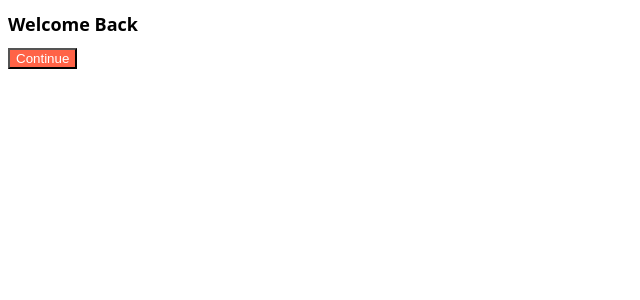
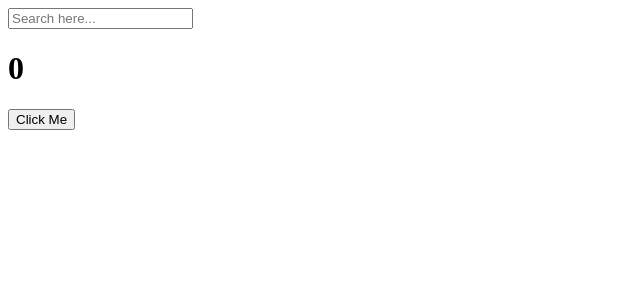
Before and after one commit to DongUk1995/React_App_pra, a React (Create React App) app: page / in a window 1280 px wide. Shown: the top 300 px of the page, without its empty margins (0-640 px from the left). Built offline with nearby package versions, Linux system fonts and the light colour scheme.

Commit message:
useEffect 기능 연습

```diff
--- a/src/App.js
+++ b/src/App.js
@@ -1,12 +1,33 @@
-import Button from "./button";
-import styles from "./app.module.css";
+import { useEffect, useState } from "react";
 function App() {
+  const [counter, setValue] = useState(0);
+  const [keyword, setKeyword] = useState("");
+  const onClick = () => setValue((prev) => prev + 1);
+  const onChange = (event) => setKeyword(event.target.value);
+  useEffect(() => {
+    console.log("I run only once");
+  }, []);
+  useEffect(() => {
+    console.log("I run when 'keyword' changes");
+  }, [keyword]);
+
+  useEffect(() => {
+    console.log("I run when 'counter' changes");
+  }, [counter]);
   return (
     <div>
-      <h1 className={styles.title}> Welcome Back</h1>
-      <Button text={"Continue"} />
+      <input
+        value={keyword}
+        onChange={onChange}
+        type="text"
+        placeholder="Search here..."
+      ></input>
+      <h1>{counter}</h1>
+      <button onClick={onClick}>Click Me</button>
     </div>
   );
 }
 
 export default App;
+
+//딱 한번만 실행되고 다시는 실행되지 않도록 하고 싶을 수있는 방법 : useEffect
--- a/src/index.js
+++ b/src/index.js
@@ -3,8 +3,4 @@
 import App from "./App";
 
 const root = ReactDOM.createRoot(document.getElementById("root"));
-root.render(
-  <React.StrictMode>
-    <App />
-  </React.StrictMode>
-);
+root.render(<App />);
```
